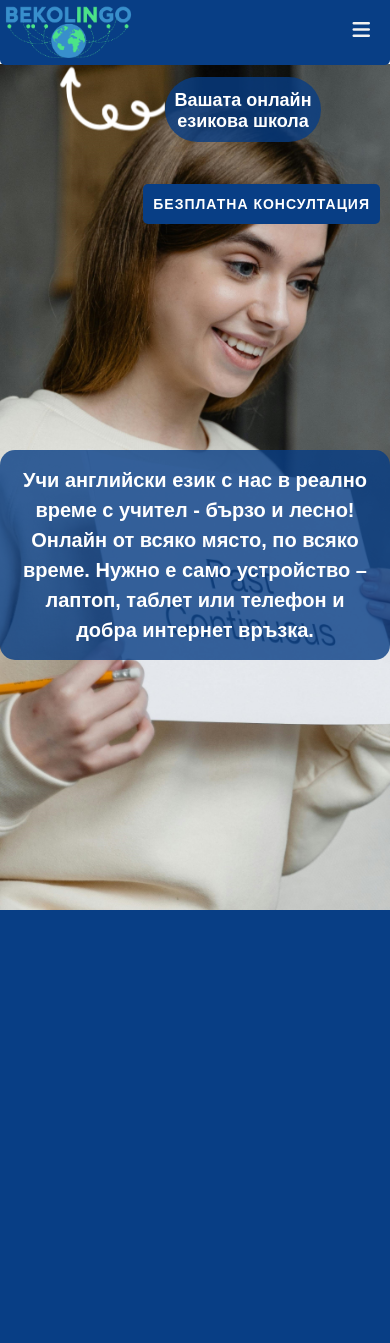
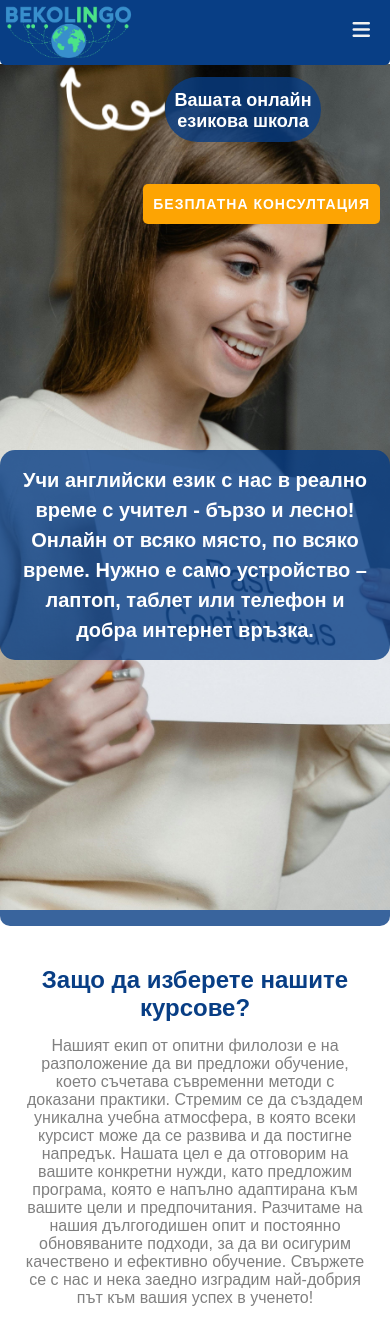
Before and after one commit to berkayhalil/Online_language_school, a PHP site: page / in a window 390 px wide. Before the commit the page ends 910 px from the top, so only its background shows below. Run offline with PHP 8.4, Linux system fonts and the light colour scheme; some libraries are stand-ins or nearby versions.

Commit message:
Added why us section to home page

```diff
--- a/for-us.css
+++ b/for-us.css
@@ -39,7 +39,7 @@
 #div-picture-about-us img{
     border-radius: 15px;
     min-height: 300px;
-    height: 300px;
+    height: 340px;
     margin-top: 7%;
     box-shadow: 0 4px 8px 0 rgba(0, 0, 0, 0.2), 0 6px 20px 0 rgba(0, 0, 0, 0.19);
     width: 80%;
@@ -49,7 +49,7 @@
     display: flex;
     justify-content: flex-start; /* Align items to the left */
     align-items: flex-start; /* Align items to the top */
-    width: 100%; /* Ensure full width */
+    width: 80%; /* Ensure full width */
 }
 
 #p-about-us-description {
@@ -57,8 +57,11 @@
     text-align-last: left;
     line-height: 23px;
     font-size: 19px;
-    color: #808080;
+    color: var(--p-text-color);
     margin-top: 2px;
+    width: 80%;
+    margin-left: auto;
+    margin-right: auto;
 }
 
 @media (max-width: 900px) {
@@ -73,6 +76,7 @@
     #p-about-us-description{
         text-align: center;
     text-align-last: center;
+    width: 100%;
     }
     #div-picture-about-us img{
         width: 100%;
--- a/for-us.php
+++ b/for-us.php
@@ -34,7 +34,7 @@
         <p id="p-about-us-description">В езикова школа Bekolingo вярваме, че изучаването на английски език може да бъде лесно,
              приятно и ефективно. Нашата мисия е да ви предоставим качествено обучение, съобразено с
              вашите нужди, цели и ежедневие. Предлагаме удобни онлайн уроци, които можете да посещавате
-             от всяко място и по всяко време, което ви е най-удобно.
+             от всяко място и по време, което ви е най-удобно.
              <br><br>
              Нашият екип от преподаватели е съставен от опитни професионалисти, които прилагат
              модерни и доказани методики за обучение. Независимо дали започвате от основите, или искате да
--- a/home-section.css
+++ b/home-section.css
@@ -11,8 +11,11 @@
   background-size: cover; /* Cover the entire section */
   background-position: center; /* Center the image */
   background-repeat: no-repeat; /* Prevent the image from repeating */
+  border-bottom-left-radius: 10px;
+  border-bottom-right-radius: 10px;
   height: 742px; /* Set a fixed height */
   color: #ffffff; /* Set default text color to white for visibility */
+  border-bottom: 1rem solid var(--main-text-background-color);
 }
 
 .home-section::after {
--- a/index.php
+++ b/index.php
@@ -1,5 +1,6 @@
 <!DOCTYPE html>
 <html lang="bg">
+
 <head>
     <link rel="stylesheet" href="styles.css">
     <link href="https://fonts.googleapis.com/css?family=Dosis:700" rel="stylesheet">
@@ -14,6 +15,7 @@
     <script src="https://www.google.com/recaptcha/api.js" async defer></script>
 
 </head>
+
 <body id="body-home">
 
     <!--Nav bar -->
@@ -21,12 +23,13 @@
 
     <section class="home-section" id="home">
 
-    <a  onclick="openContactForm()" class="btn-flip" data-back="Заяви" data-front="Безплатна консултация"></a>
+        <a onclick="openContactForm()" class="btn-flip" data-back="Заяви" data-front="Безплатна консултация"></a>
 
         <div id="school">
             Вашата онлайн езикова школа
         </div>
-        <h1 id="h-home">Учи английски език с нас в реално време с учител - бързо и лесно! Онлайн от всяко място, по всяко време.
+        <h1 id="h-home">Учи английски език с нас в реално време с учител - бързо и лесно! Онлайн от всяко място, по
+            всяко време.
             Нужно е само устройство – лаптоп, таблет или телефон и добра интернет връзка.</h1>
 
 
@@ -41,5 +44,28 @@
         <script src="navbar.js"></script>
     </section>
 
+    <section id="why-us-section">
+
+        <div id="why-us-div">
+            <h1 id="why-us-h1">Защо да изберете нашите курсове?</h1>
+        </div>
+        <hr>
+
+        <div id="filologists-info-div">
+            <p id="filologists-info-p">Нашият екип от опитни филолози е на разположение да ви предложи обучение,
+                което съчетава съвременни методи с доказани практики. Стремим се да създадем
+                уникална учебна атмосфера, в която всеки курсист може да се развива и да постигне
+                напредък. Нашата цел е да отговорим на вашите конкретни нужди, като предложим програма,
+                която е напълно адаптирана към вашите цели и предпочитания. Разчитаме на нашия дългогодишен
+                опит и постоянно обновяваните подходи, за да ви осигурим качествено и ефективно обучение.
+                Свържете се с нас и нека заедно изградим най-добрия път към вашия успех в ученето!
+            </p>
+        </div>
+
+
+
+    </section>
+
 </body>
+
 </html>
--- a/navbar.css
+++ b/navbar.css
@@ -15,7 +15,7 @@
   border-bottom-left-radius: 5px;
   border-bottom-right-radius: 5px;
   transition: max-height 0.4s ease-in-out, min-height 0.4s ease-in-out,
-    background-color 0.3s ease-in-out;
+  background-color 0.3s ease-in-out;
   max-height: 65px; /* Collapsed state */
   min-height: 65px; /* Collapsed state */
 }
--- a/styles.css
+++ b/styles.css
@@ -4,6 +4,7 @@
 @import 'home-section.css';
 @import 'contacts.css';
 @import 'for-us.css';
+@import 'why-us-section.css';
 .btn-flip {
   position: absolute;
   right: 13px;
@@ -36,7 +37,7 @@
   display: block;
   transition: 0.5s;
   position: absolute;
-  background: var(--main-text-background-color);
+  background: #fda403;
   content: attr(data-back);
   transform: translateY(-50%) rotateX(90deg);
   border-radius: 5px;
@@ -51,7 +52,7 @@
   line-height: 40px;
   transition: 0.5s;
   position: relative;
-  background: var(--main-body-dark-color);
+  background: #fda403;
   content: attr(data-front);
   transform: translateY(0) rotateX(0);
   border-radius: 5px;
@@ -89,7 +90,7 @@
     display: block;
     transition: 0.5s;
     position: absolute;
-    background: var(--main-text-background-color);
+    background: #fda403;
     content: attr(data-back);
     transform: translateY(-50%) rotateX(90deg);
   }
@@ -103,7 +104,7 @@
     line-height: 40px;
     transition: 0.5s;
     position: relative;
-    background: var(--main-body-dark-color);
+    background: #fda403;
     content: attr(data-front);
     transform: translateY(0) rotateX(0);
   }
@@ -113,6 +114,7 @@
   --text-color: white;
   --main-body-dark-color: #083E85; /*#083E85*/
   --main-text-background-color: rgba(8, 62, 133, 0.8);
+  --p-text-color: #808080;
 }
 
 /*# sourceMappingURL=styles.css.map */
--- a/styles.scss
+++ b/styles.scss
@@ -4,11 +4,12 @@
 @import'home-section.css';
 @import 'contacts.css';
 @import 'for-us.css';
+@import 'why-us-section.css';
 
 :root {
     --main-body-light-color: #FFFF;
     --text-color: white;
     --main-body-dark-color: #083E85; /*#083E85*/
     --main-text-background-color: rgba(8, 62, 133, 0.8);
-
+    --p-text-color: #808080;
   }
--- /dev/null
+++ b/why-us-section.css
@@ -0,0 +1,49 @@
+#why-us-section {
+  display: flex;
+  flex-direction: column;
+  justify-content: center;
+  align-items: center;
+  padding: 20px;
+}
+
+#why-us-div {
+  display: flex;
+  height: 50px;
+}
+
+#why-us-h1 {
+  color: var(--main-body-dark-color);
+}
+
+#filologists-info-div {
+  display: flex;
+  justify-content: center;
+  width: 70%;
+  text-align: center;
+}
+
+#filologists-info-p {
+  color: var(--p-text-color);
+}
+
+@media screen and (max-width: 800px) {
+  #filologists-info-div {
+    width: 100%;
+  }
+  #why-us-h1 {
+    text-align: center;
+  }
+  #why-us-section hr {
+    display: none;
+  }
+  #why-us-div{
+    height: 75px;
+  }
+}
+
+#why-us-section hr {
+  border-color: #808080;
+  width: 500px;
+  border-width: 1px;
+  border-style: solid;
+}
```
Also changed, not shown: buttons.scss (+4 -4 lines), 1 other file. Lines whose indentation alone changed are shown as unchanged.
